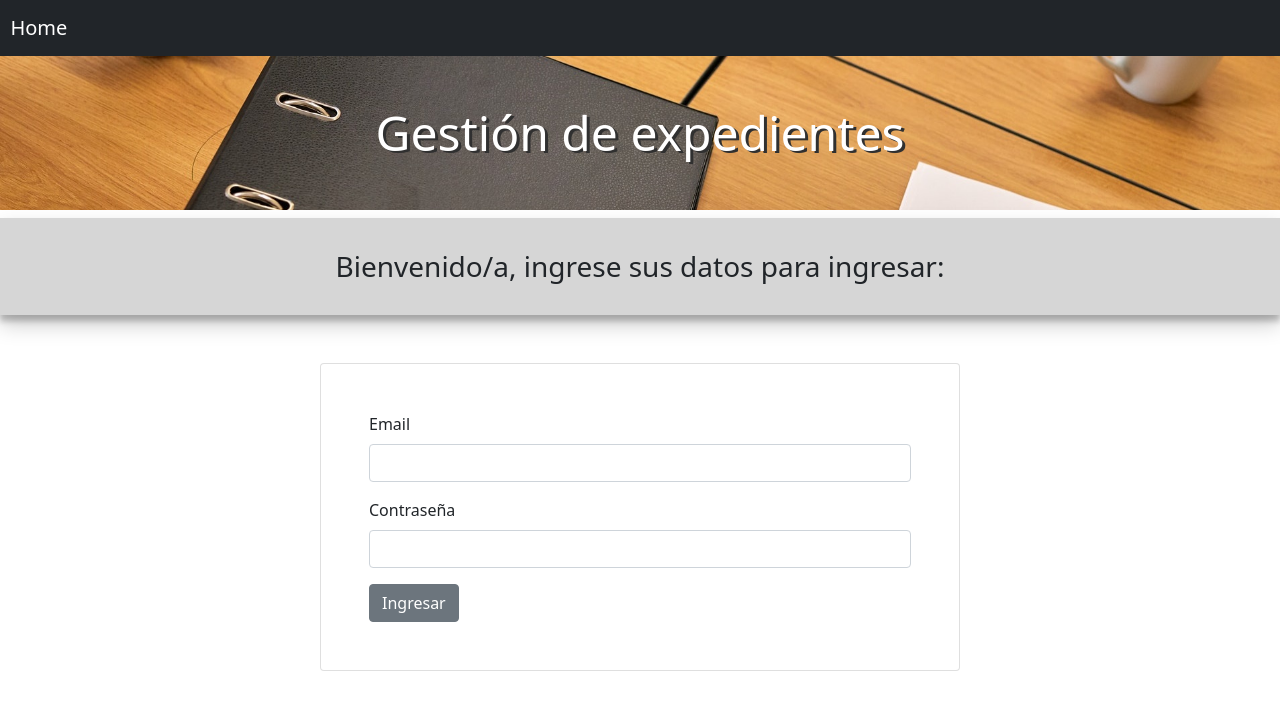
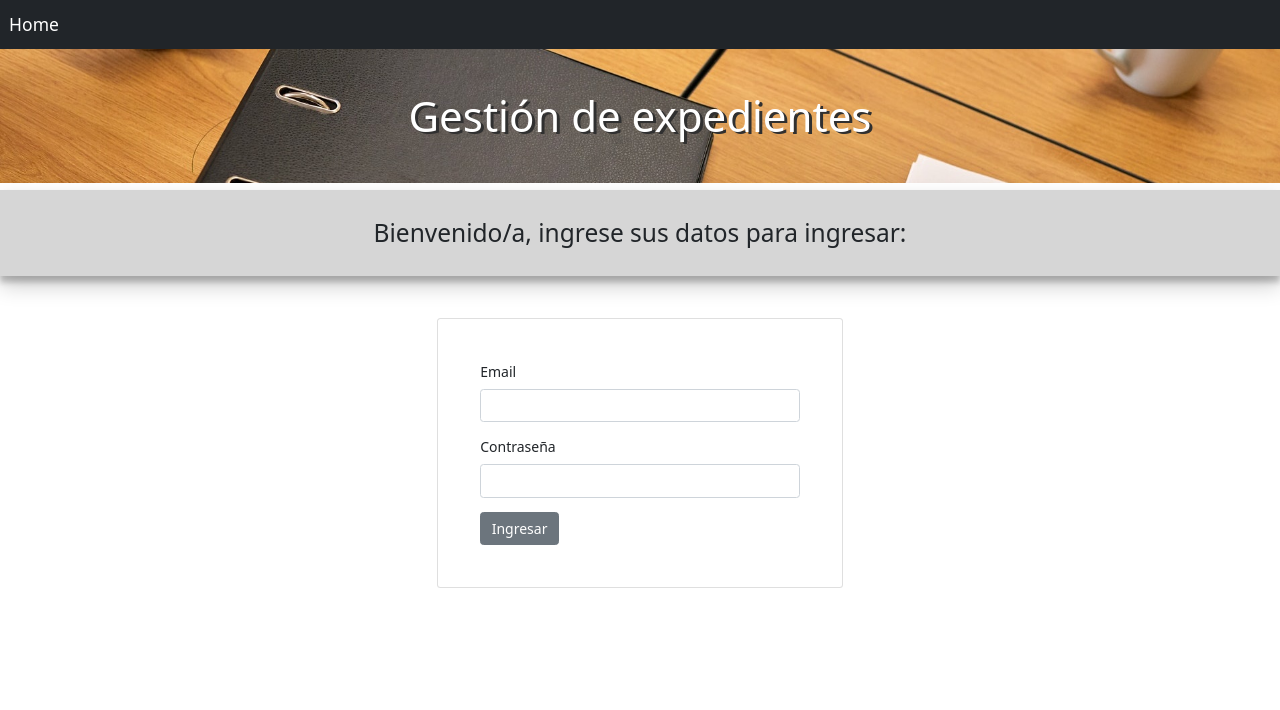
Before and after one commit to ani-ferreira/expedientes, a React (Create React App) app in the folder client/: page /login in a window 1280 px wide. Shown: the top 710 px of the page. Built offline with nearby package versions, Linux system fonts and the light colour scheme.

Commit message:
Fixed styles

```diff
--- a/client/src/components/LogoutBtn.js
+++ b/client/src/components/LogoutBtn.js
@@ -14,7 +14,7 @@ const LogoutBtn = () => {
 
   return (
     <button
-      className="btn btn-danger"
+      className="btn btn-danger m-2"
       onClick={() => {
         logoutBtn();
       }}
--- a/client/src/index.css
+++ b/client/src/index.css
@@ -4,6 +4,7 @@
 html,
 #root {
   box-sizing: border-box;
+  font-size: 14px;
 }
 
 body {
--- a/client/src/pages/Login.js
+++ b/client/src/pages/Login.js
@@ -39,7 +39,8 @@ const Login = () => {
         Bienvenido/a, ingrese sus datos para ingresar:
       </h3>
 
-      <Card className="w-50 mt-5 mb-5  p-5 container">
+      <div class="col-xs-12 col-sm-6 col-md-4 container">
+        <Card className="mt-5 mb-5  p-5 container">
           <form onSubmit={(e) => submitHandler(e)}>
             <div className="mb-3">
               <label htmlFor="Email" className="form-label">
@@ -75,13 +76,17 @@ const Login = () => {
             <span className="d-block mb-3 text-danger">{message}</span>
             <button className="btn btn-secondary">
               {isLoading ? (
-              <div className="spinner-border spinner-border-sm" role="status" />
+                <div
+                  className="spinner-border spinner-border-sm"
+                  role="status"
+                />
               ) : (
                 'Ingresar'
               )}
             </button>
           </form>
         </Card>
+      </div>
     </>
   );
 };
```
Lines whose indentation alone changed are shown as unchanged.
